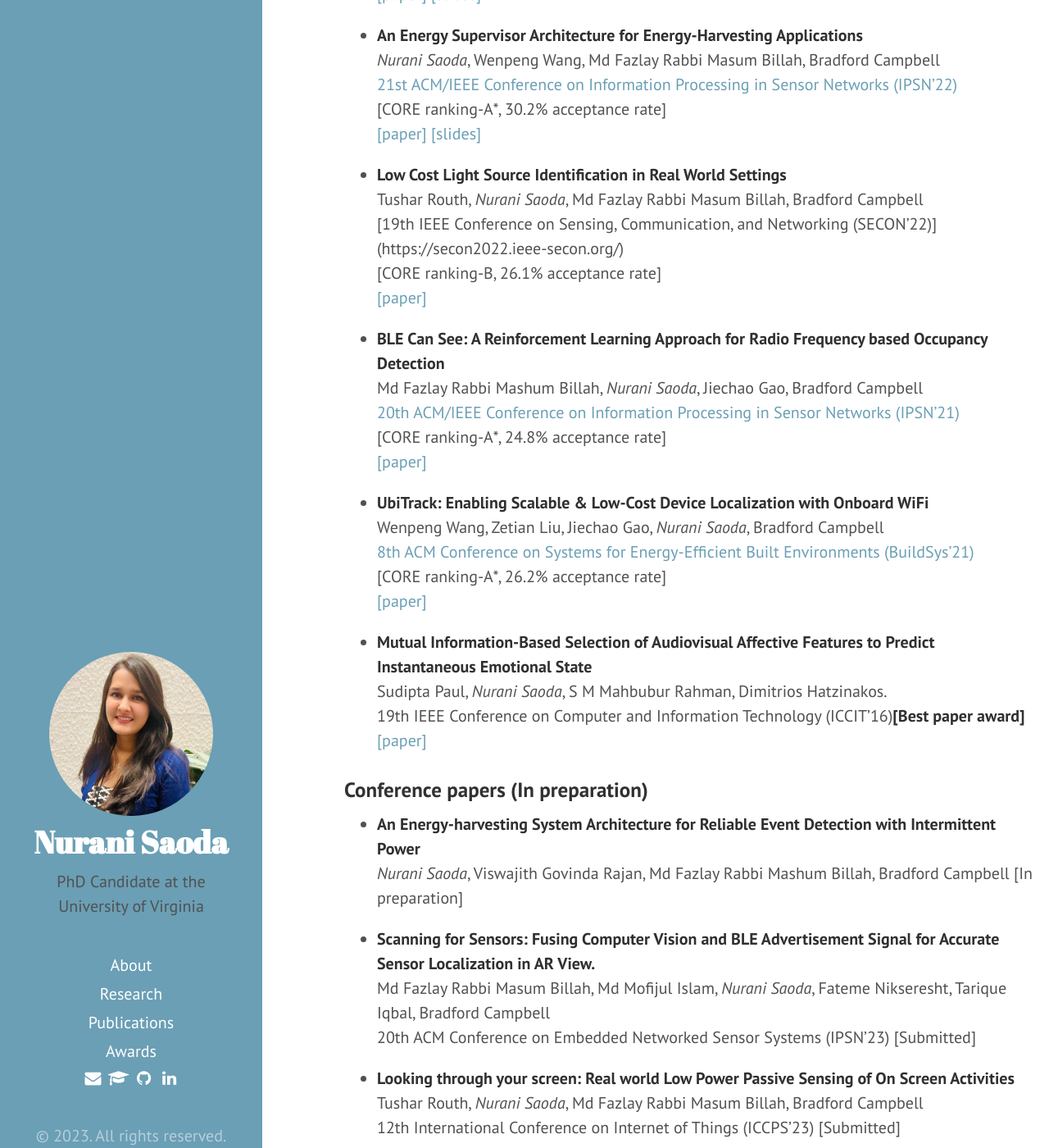
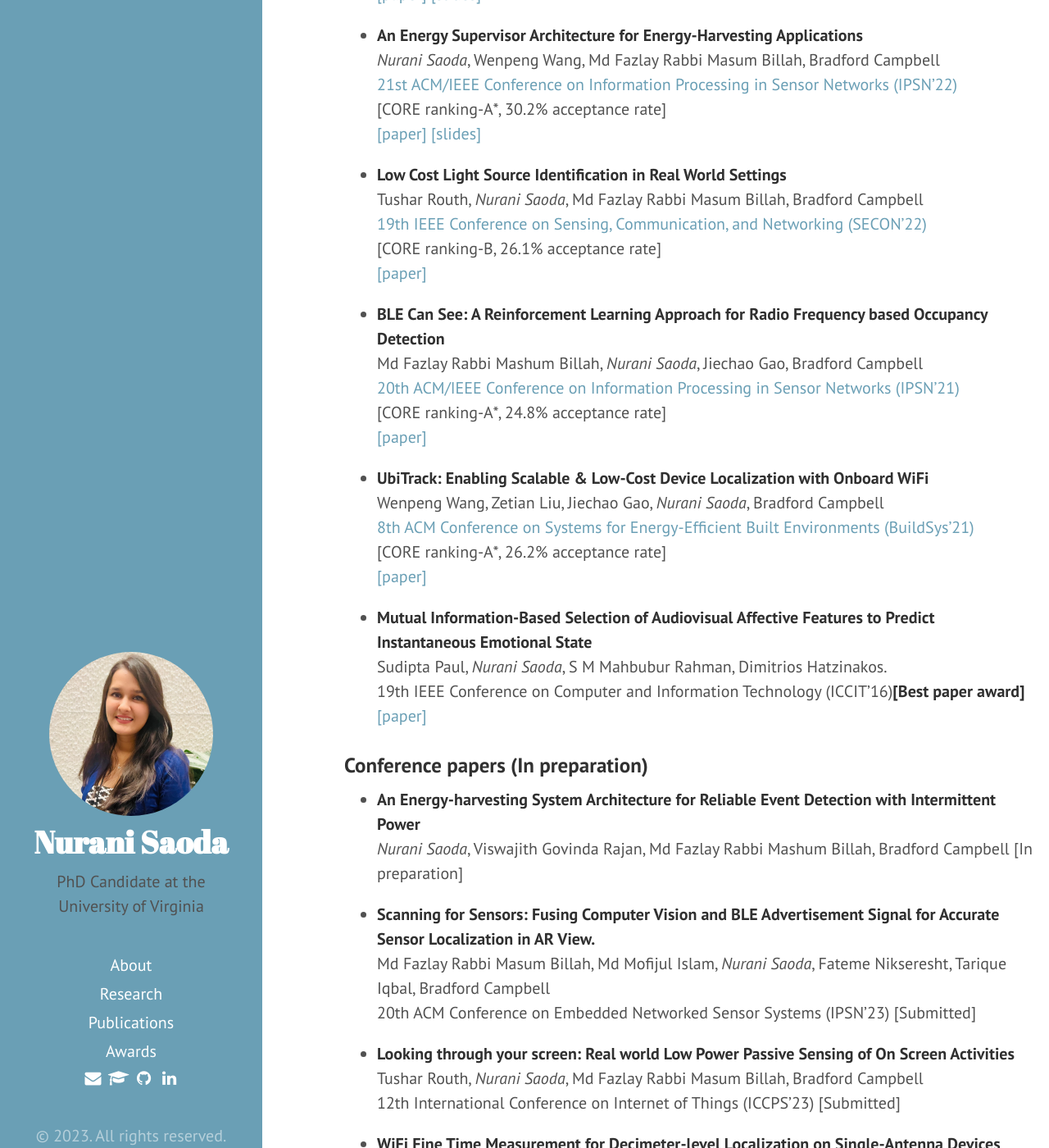
Before and after one commit to nsaoda/nsaoda.github.io, a Jekyll site: the page built from publications.md, in a window 1280 px wide and 1400 px high, scrolled down 603 px. Shown: the whole window at 82% size. Built offline with Jekyll 4.4.1, drawn with Linux system fonts in a browser that asks for light colours; cached includes are drawn as plain includes; part of the change alters nothing that is shown; some of the changed text lies outside the part shown.

Commit message:
fixed broken link

```diff
--- a/publications.md
+++ b/publications.md
@@ -27,7 +27,7 @@ For a full list of publications, please refer to my [Google Scholar](https://sch
 
 * **Low Cost Light Source Identification in Real World Settings** <br />
   Tushar Routh, *Nurani Saoda*, Md Fazlay Rabbi Masum Billah, Bradford Campbell <br />
-  [19th IEEE Conference on Sensing, Communication, and Networking (SECON’22)] (https://secon2022.ieee-secon.org/) <br />
+  [19th IEEE Conference on Sensing, Communication, and Networking (SECON’22)](https://secon2022.ieee-secon.org/) <br />
   [CORE ranking-B, 26.1% acceptance rate] <br />
   [\[paper\]]({{'/'|relative_url}}assets/papers/Paper2_saoda22lpcsb.pdf)
 
@@ -69,7 +69,7 @@ in AR View.** <br />
   Wenpeng Wang, Jiechao Gao, *Nurani Saoda*, Fateme Nikseresht, Viswajith Govinda Rajan, Bradford Campbell <br/>
   22th ACM Conference on Embedded Networked Sensor Systems (IPSN’23) [Submitted]
 
-### Workshop Papers and Posters:
+### Workshop Papers and Posters (Peer-reviewed):
 
 * **SolarWalk Dataset: Occupant Identification using Indoor Photovoltaic Harvester Output Voltage** <br />
   *Nurani Saoda*, Md Fazlay Rabbi Masum Billah, Victor Ariel Leal Sobral, Bradford Campbell <br />
```
Also changed, not shown: 2 other files.
